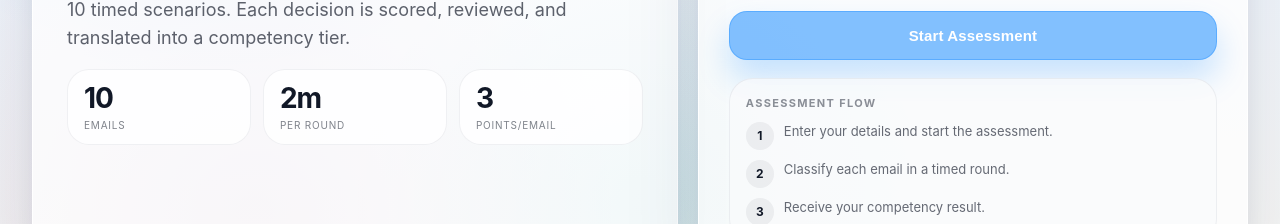
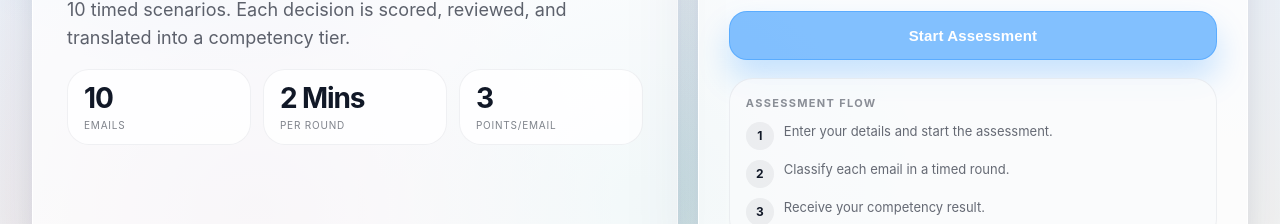
Before and after one commit to ak22021990-jpg/data-annotation, a React (Vite) app: page / in a window 1280 px wide. Shown: the part 428-652 px from the top of the page. Built offline with nearby package versions, Linux system fonts and the light colour scheme.

Commit message:
Update round time label from '2m' to '2 Mins'

```diff
--- a/src/components/RegisterScreen.jsx
+++ b/src/components/RegisterScreen.jsx
@@ -6,7 +6,7 @@ const localGlass = { ...glass, background: 'rgba(255,255,255,0.72)' };
 
 const STATS = [
   { value: '10', label: 'emails' },
-  { value: '2m', label: 'per round' },
+  { value: '2 Mins', label: 'per round' },
   { value: '3', label: 'points/email' },
 ];
 
```
